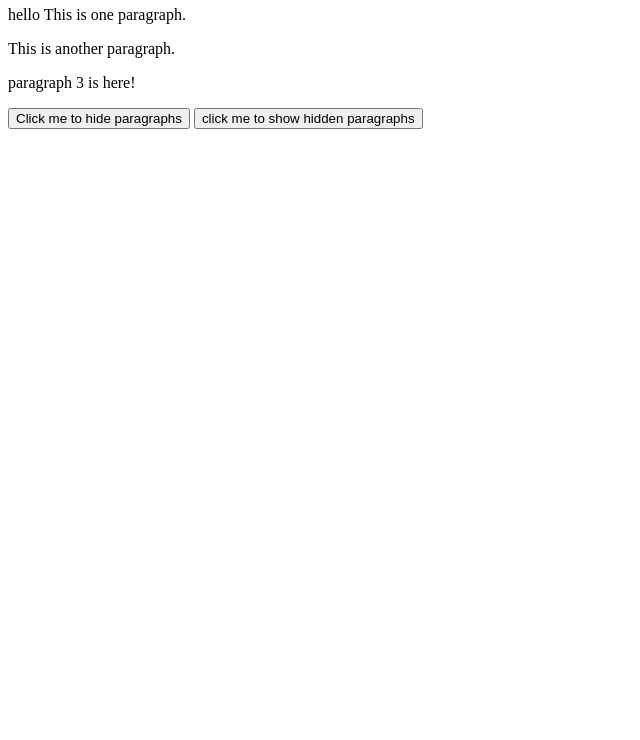
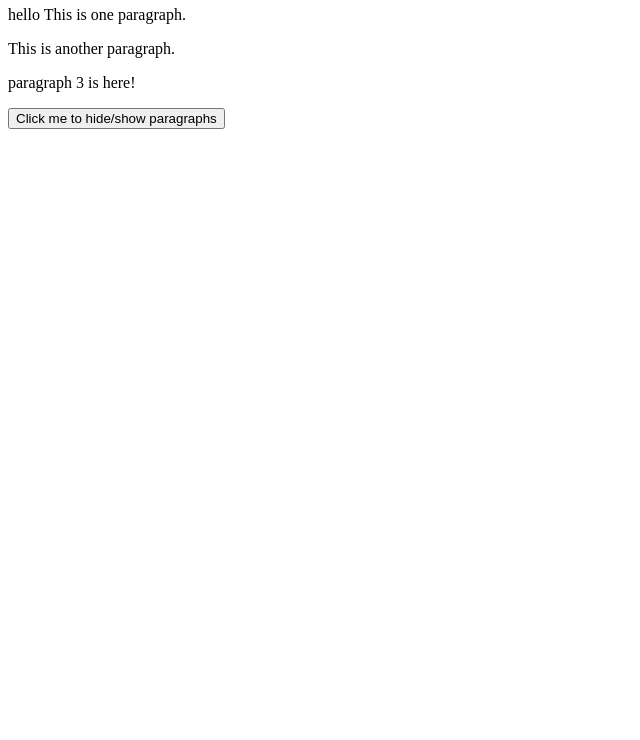
Before and after one commit to hetashreeBhanderi/my-login, a plain HTML site: page index.html in a window 1280 px wide. Shown: the part 60-800 px from the top of the page, without its empty margins (0-640 px from the left). Drawn offline with Linux system fonts and the light colour scheme.

Commit message:
new changes made in jquery example

```diff
--- a/index.html
+++ b/index.html
@@ -8,18 +8,18 @@
         <script>
             $(document).ready(function(){
               $("#1").on("click", function(){
-                $("p").hide();
+                $("p").toggle();
               });
             });
         </script>
-        <script>
+        <!-- <script>
             $(document).ready(function(){
               $("#2").on("click", function(){
                 $("p").show();
               });
             });
 
-        </script>
+        </script>           -->
     </head>
     <body>
         <h1>This is Heading!</h1>
@@ -27,8 +27,8 @@
         <p>This is another paragraph.</p>
         <p>paragraph 3 is here!</p>
 
-        <button id="1">Click me to hide paragraphs</button>
-        <button id="2">click me to show hidden paragraphs</button>
+        <button id="1">Click me to hide/show paragraphs</button>
+        <!-- <button id="2">click me to show hidden paragraphs</button> -->
 
     </body>
 </html>
```
